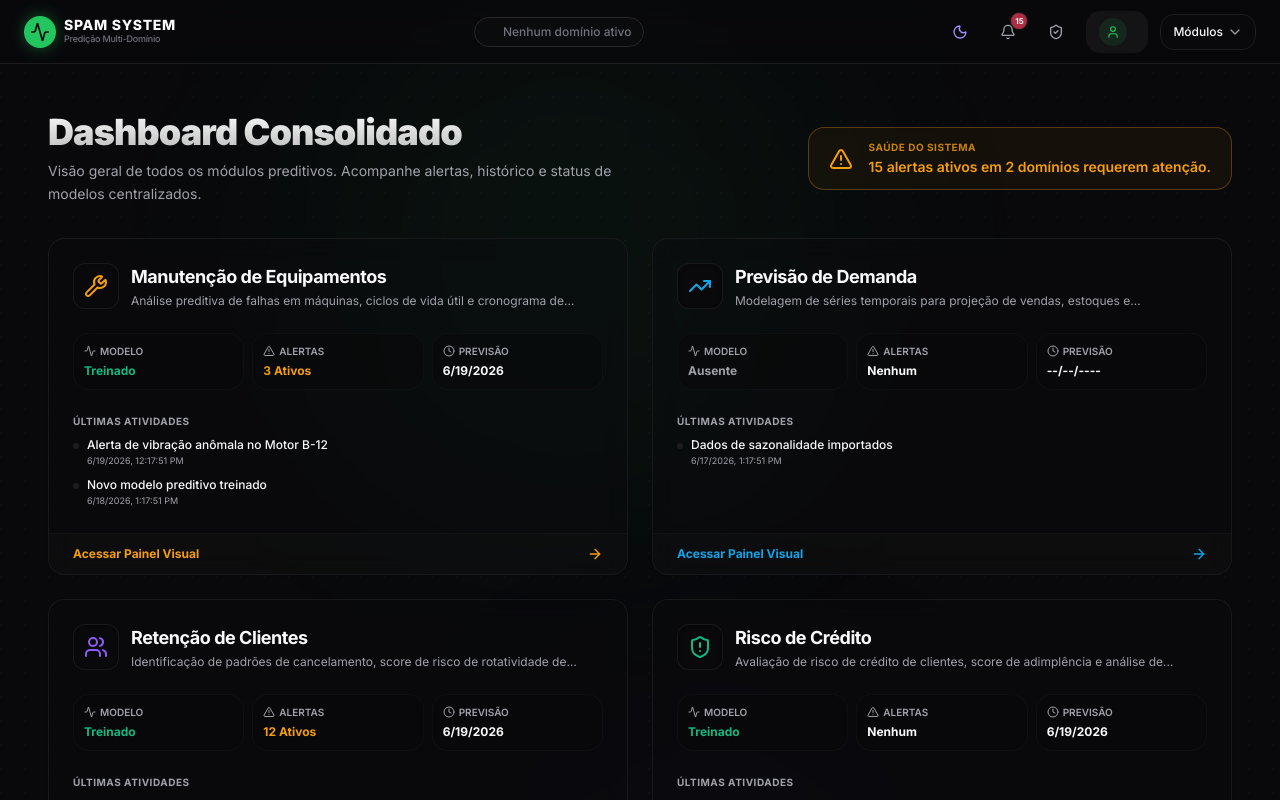
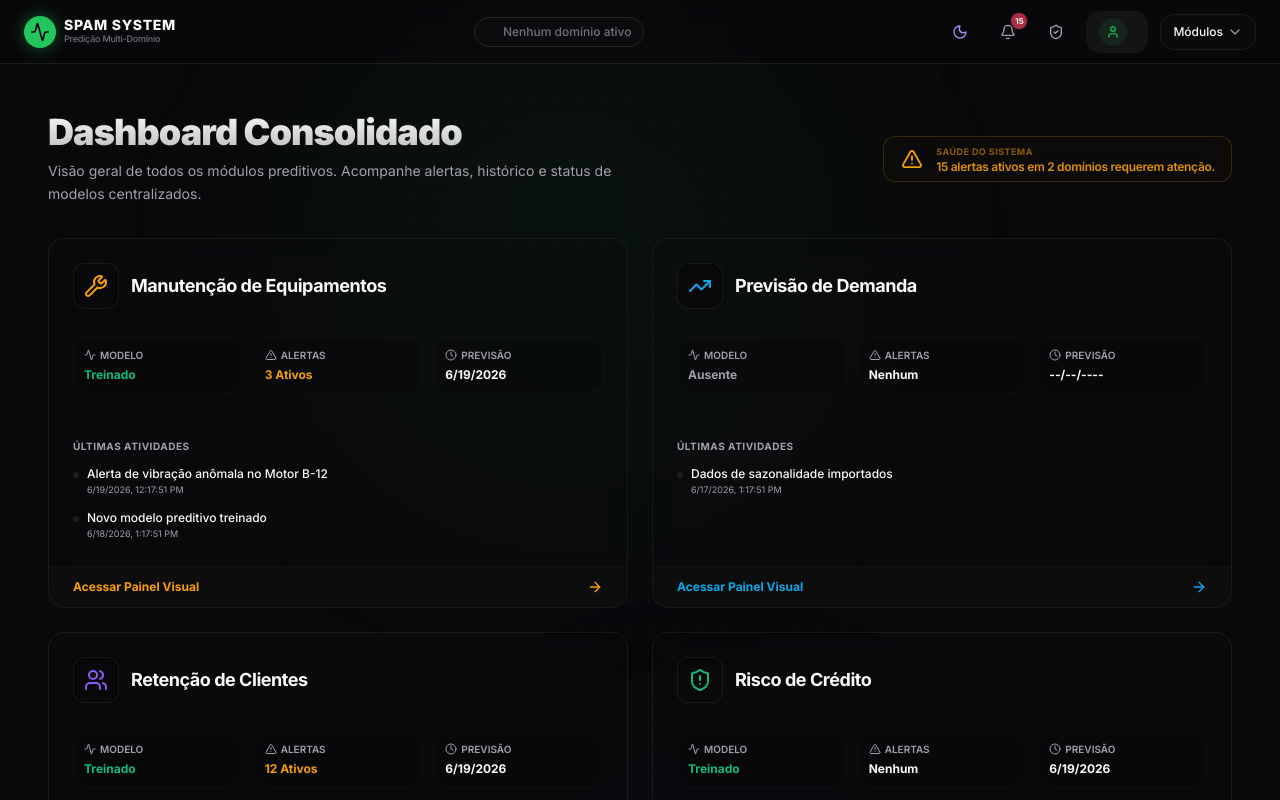
Before and after one commit to gabriellsnts/spam-project, a Next.js app: page / in a window 1280 px wide. Shown: the top 800 px of the page. Built offline with nearby package versions, Linux system fonts and the light colour scheme; sample sign-in values are in the browser's storage.

Commit message:
refactor: refatorar UI/UX do dashboard consolidador e limpar header (RF22)

```diff
--- a/src/app/page.tsx
+++ b/src/app/page.tsx
@@ -3,7 +3,7 @@
 import React from "react";
 import { useDomain, DOMAINS, DomainType } from "@/lib/context/domain-context";
 import { Header } from "@/components/shared/header";
-import { Card, CardContent, CardDescription, CardHeader, CardTitle, CardFooter } from "@/components/ui/card";
+import { Card, CardContent, CardHeader, CardTitle, CardFooter } from "@/components/ui/card";
 import { Button } from "@/components/ui/button";
 import { Wrench, TrendingUp, Users, ShieldAlert, ArrowRight, CheckCircle2, AlertTriangle, AlertCircle, Clock, Activity, RefreshCcw } from "lucide-react";
 
@@ -57,9 +57,9 @@ export default function Home() {
 
   const getHealthStyle = () => {
     switch (systemHealth.status) {
-      case "healthy": return "border-emerald-500/30 bg-emerald-500/5 text-emerald-500";
-      case "warning": return "border-amber-500/30 bg-amber-500/5 text-amber-500";
-      case "critical": return "border-red-500/30 bg-red-500/5 text-red-500";
+      case "healthy": return "border-emerald-500/20 bg-emerald-500/[0.02] text-emerald-500/90";
+      case "warning": return "border-amber-500/20 bg-amber-500/[0.02] text-amber-500/90";
+      case "critical": return "border-red-500/20 bg-red-500/[0.02] text-red-500/90";
     }
   };
 
@@ -86,15 +86,15 @@ export default function Home() {
           </div>
 
           {/* Indicador Geral de Saúde (CA04) */}
-          <div className={`flex items-center gap-4 px-5 py-3 rounded-2xl border backdrop-blur-sm shadow-sm ${getHealthStyle()}`}>
-            <div className="flex items-center justify-center">
+          <div className={`flex items-center gap-3 px-4 py-2 rounded-xl border backdrop-blur-md shadow-sm transition-all duration-300 ${getHealthStyle()}`}>
+            <div className="flex items-center justify-center scale-90">
               {getHealthIcon()}
             </div>
             <div className="flex flex-col">
-              <span className="text-[10px] font-bold uppercase tracking-wider opacity-80">
+              <span className="text-[9px] font-bold uppercase tracking-wider opacity-60">
                 Saúde do Sistema
               </span>
-              <span className="text-sm font-semibold mt-0.5">
+              <span className="text-xs font-semibold mt-0.5 tracking-tight leading-none">
                 {systemHealth.message}
               </span>
             </div>
@@ -133,9 +133,6 @@ export default function Home() {
                       <CardTitle className="text-lg font-bold tracking-tight text-foreground transition">
                         {domain.name}
                       </CardTitle>
-                      <CardDescription className="text-xs text-muted-foreground line-clamp-1 mt-0.5">
-                        {domain.description}
-                      </CardDescription>
                     </div>
                   </div>
                   {isActive && (
@@ -150,9 +147,9 @@ export default function Home() {
                   )}
                 </CardHeader>
 
-                <CardContent className="space-y-4 relative z-10 flex-1 pt-4">
+                <CardContent className="space-y-7 relative z-10 flex-1 pt-5">
                   {/* Status Grid */}
-                  <div className="grid grid-cols-3 gap-2">
+                  <div className="grid grid-cols-3 gap-3">
                     {/* Modelo */}
                     <div className="flex flex-col gap-1 p-2.5 rounded-lg bg-background/50 border border-border/40">
                       <span className="text-[10px] uppercase text-muted-foreground font-semibold flex items-center gap-1">
@@ -185,11 +182,11 @@ export default function Home() {
                   </div>
 
                   {/* Histórico Resumido (CA05) */}
-                  <div className="pt-2">
-                    <span className="text-[10px] font-bold text-muted-foreground uppercase tracking-wider mb-2 block">
+                  <div className="pt-4 border-t border-border/25">
+                    <span className="text-[10px] font-bold text-muted-foreground uppercase tracking-wider mb-3 block">
                       Últimas Atividades
                     </span>
-                    <div className="space-y-2">
+                    <div className="space-y-3">
                       {status.recentActivities.length > 0 ? (
                         status.recentActivities.slice(0, 2).map((activity) => (
                           <div key={activity.id} className="flex items-start gap-2 text-xs">
--- a/src/components/shared/header.tsx
+++ b/src/components/shared/header.tsx
@@ -33,7 +33,6 @@ export function Header() {
   const {
     activeDomain,
     initiateDomainSwitch,
-    logs,
     theme,
     toggleTheme,
     currentUser,
@@ -227,11 +226,6 @@ export function Header() {
             title="Logs de Auditoria"
           >
             <ShieldCheck className="h-5 w-5" />
-            {logs.length > 0 && (
-              <span className="absolute -top-1 -right-1 flex h-4 w-4 items-center justify-center rounded-full bg-emerald-600 text-[9px] font-bold text-white shadow-sm ring-1 ring-zinc-900">
-                {logs.length}
-              </span>
-            )}
           </Button>
 
           {/* Identificação do Usuário e Painel Expandido (RF36) */}
```
Also changed, not shown: 1 other file (tests, documents, lock files or other folders).
